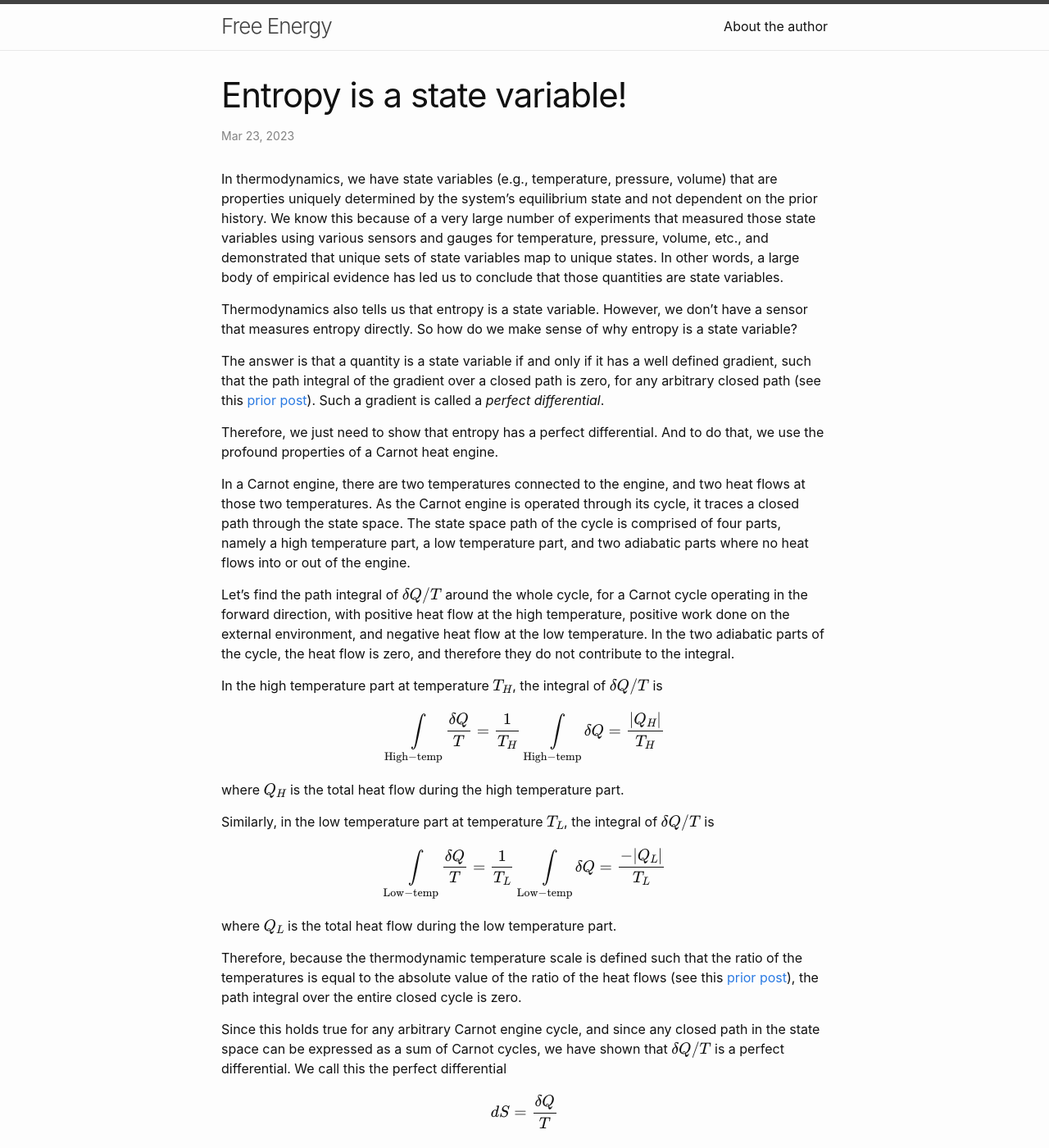
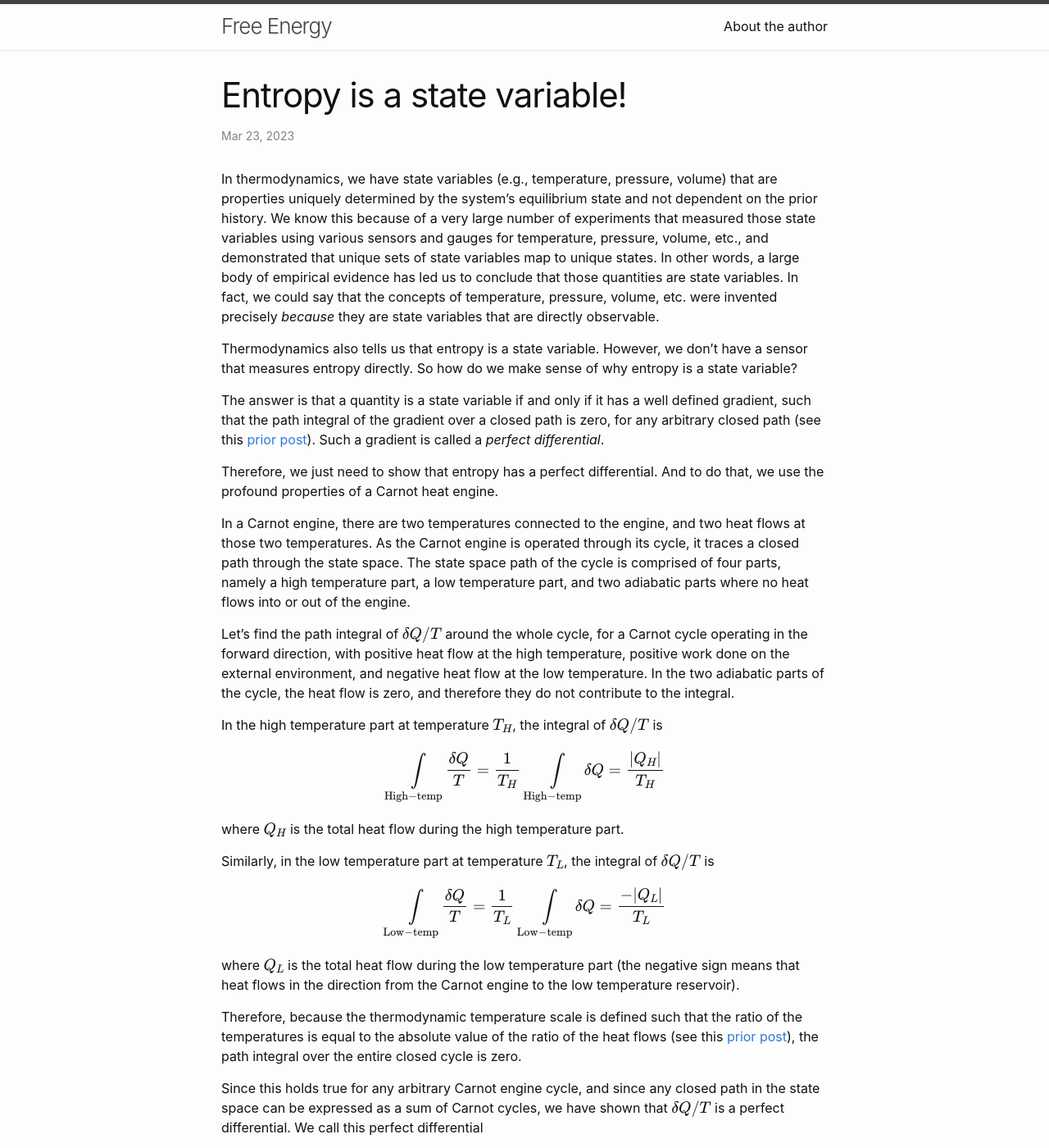
Before and after one commit to sunfishstanford/sunfishstanford.github.io, a Jekyll site: the page built from _posts/2023-03-23-EntropyStateVariable.md, in a window 1280 px wide and 1400 px high. Shown: the whole window at 82% size. Built offline with Jekyll 4.4.1, drawn with Linux system fonts in a browser that asks for light colours; formulas are drawn with MathJax 3; comment, search, counter and statistics services are not loaded; some of the changed text lies outside the part shown.

Commit message:
Update 2023-03-23-EntropyStateVariable.md

```diff
--- a/_posts/2023-03-23-EntropyStateVariable.md
+++ b/_posts/2023-03-23-EntropyStateVariable.md
@@ -10,7 +10,7 @@ title: "Entropy is a state variable!"
 [//]: # (Bing prompt: Convert the following text to latex format,  only putting the math equation parts between the latex delimeters, and using $$ for the latex delimiters for both math mode and display math mode.)
 
 
-In thermodynamics, we have state variables (e.g., temperature, pressure, volume) that are properties uniquely determined by the system's equilibrium state and not dependent on the prior history. We know this because of a very large number of experiments that measured those state variables using various sensors and gauges for temperature, pressure, volume, etc., and demonstrated that unique sets of state variables map to unique states. In other words, a large body of empirical evidence has led us to conclude that those quantities are state variables.
+In thermodynamics, we have state variables (e.g., temperature, pressure, volume) that are properties uniquely determined by the system's equilibrium state and not dependent on the prior history. We know this because of a very large number of experiments that measured those state variables using various sensors and gauges for temperature, pressure, volume, etc., and demonstrated that unique sets of state variables map to unique states. In other words, a large body of empirical evidence has led us to conclude that those quantities are state variables. In fact, we could say that the concepts of temperature, pressure, volume, etc. were invented precisely *because* they are state variables that are directly observable.
 
 Thermodynamics also tells us that entropy is a state variable. However, we don't have a sensor that measures entropy directly. So how do we make sense of why entropy is a state variable?
 
@@ -36,17 +36,17 @@ $$
 \int\limits_{\rm Low-temp} \frac{\delta Q}{T} = \frac{1}{T_L} \int\limits_{\rm Low-temp} \delta Q = \frac{-\vert Q_L \rvert}{T_L}
 $$
 
-where $$Q_L$$ is the total heat flow during the low temperature part.
+where $$Q_L$$ is the total heat flow during the low temperature part (the negative sign means that heat flows in the direction from the Carnot engine to the low temperature reservoir).
 
 Therefore, because the thermodynamic temperature scale is defined such that the ratio of the temperatures is equal to the absolute value of the ratio of the heat flows (see this [prior post](https://sunfishstanford.github.io/math/physics/embracing%20transitory%20confusion/2023/03/18/ThermodynamicTemperature.html){:target="_blank"}), the path integral over the entire closed cycle is zero.
 
-Since this holds true for any arbitrary Carnot engine cycle, and since any closed path in the state space can be expressed as a sum of Carnot cycles, we have shown that $$\delta Q/T$$ is a perfect differential. We call this the perfect differential
+Since this holds true for any arbitrary Carnot engine cycle, and since any closed path in the state space can be expressed as a sum of Carnot cycles, we have shown that $$\delta Q/T$$ is a perfect differential. We call this perfect differential
 
 $$
 dS = \frac{\delta Q}{T}
 $$
 
-and its integral gives us the state variable $$S$$, which, of course, is the entropy of the system!!
+and its integral gives us the state variable $$S$$, which of course is the entropy of the system!!
 
 ---
 
```
